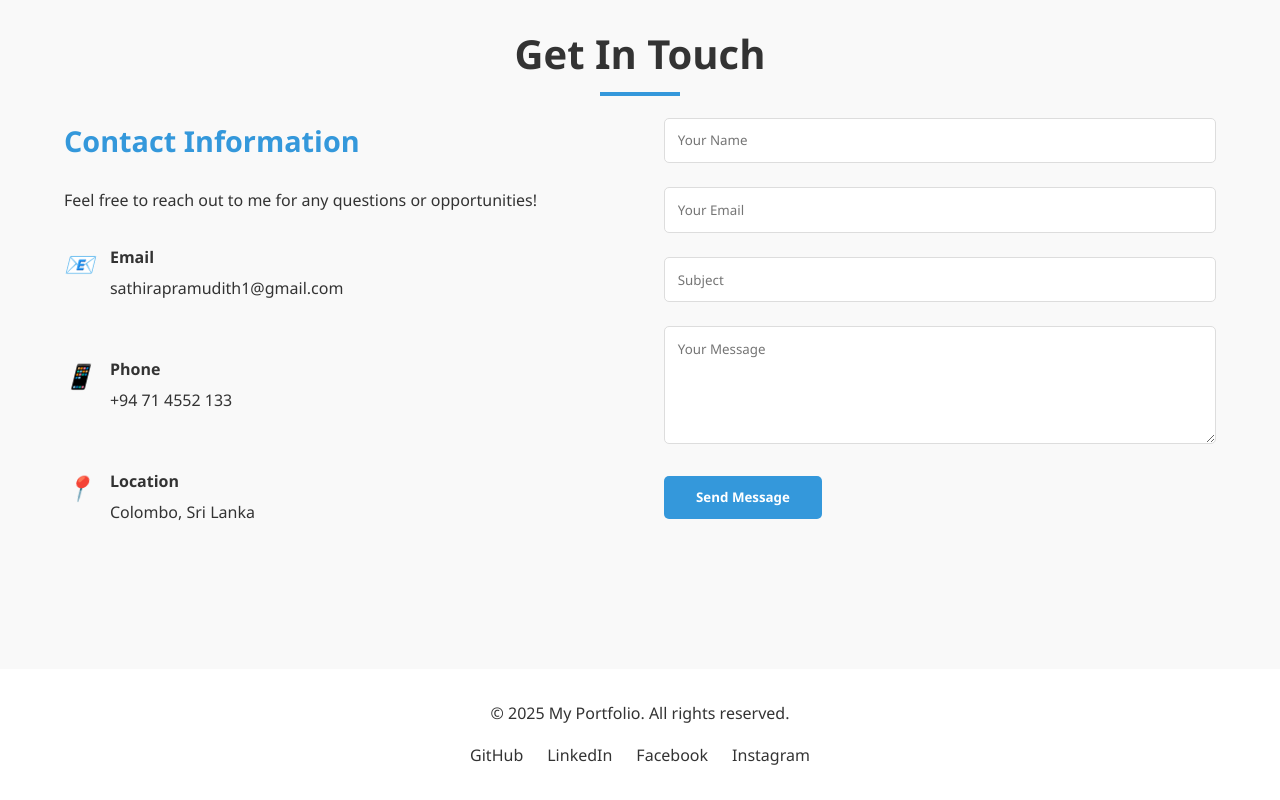
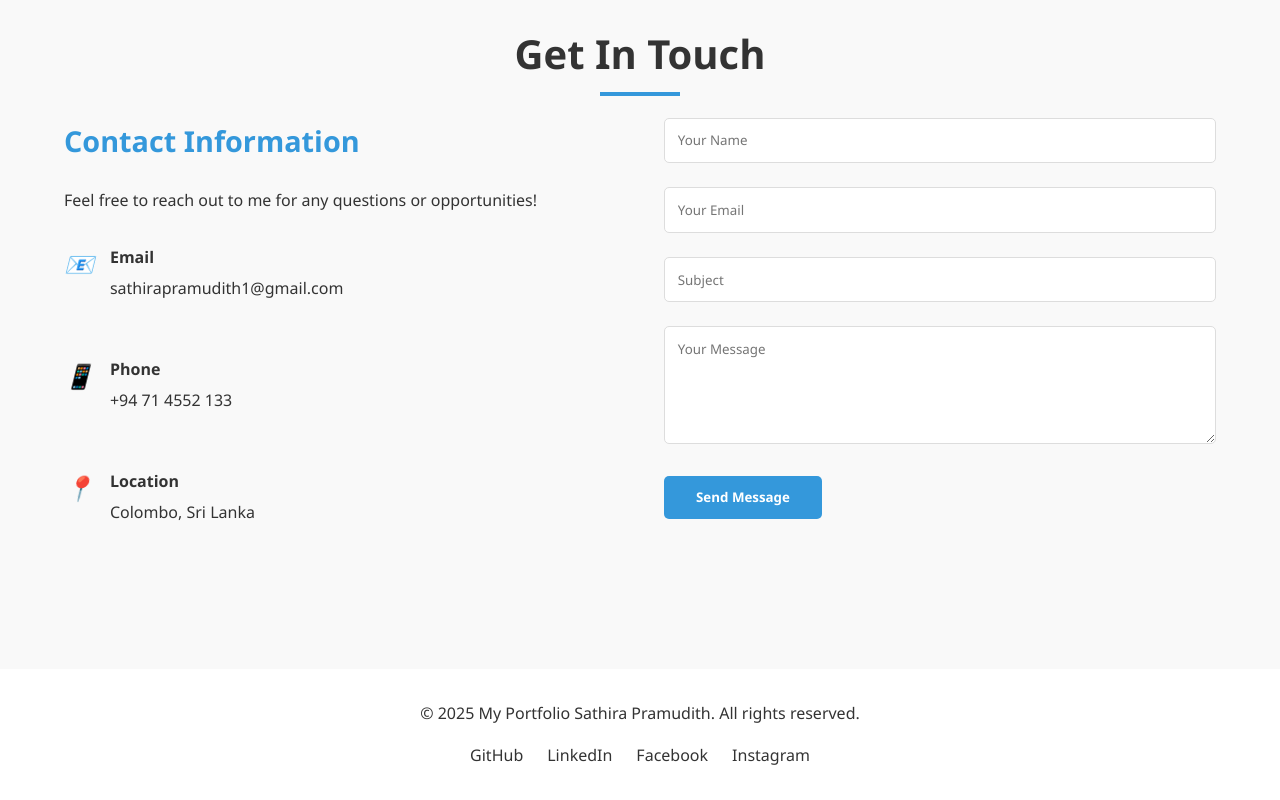
Before and after one commit to sathirapramudith123/portfolio, a React (Create React App) app in the folder portfolio/: page / in a window 1280 px wide. Shown: the part 5717-6517 px from the top of the page. Built offline with nearby package versions, Linux system fonts and the light colour scheme.

Commit message:
update footer

```diff
--- a/portfolio/src/components/common/Footer.jsx
+++ b/portfolio/src/components/common/Footer.jsx
@@ -7,7 +7,7 @@
   return (
     <footer className={`footer ${theme}`}>
       <div className="container">
-        <p>&copy; {new Date().getFullYear()} My Portfolio. All rights reserved.</p>
+        <p>&copy; {new Date().getFullYear()} My Portfolio Sathira Pramudith. All rights reserved.</p>
         <div className="social-links">
           <a href="https://github.com/sathirapramudith123" target="_blank" rel="noopener noreferrer">GitHub</a>
           <a href="https://www.linkedin.com/in/sathira-pramudith-805284318/?trk=opento_sprofile_pfeditor" target="_blank" rel="noopener noreferrer">LinkedIn</a>
```
